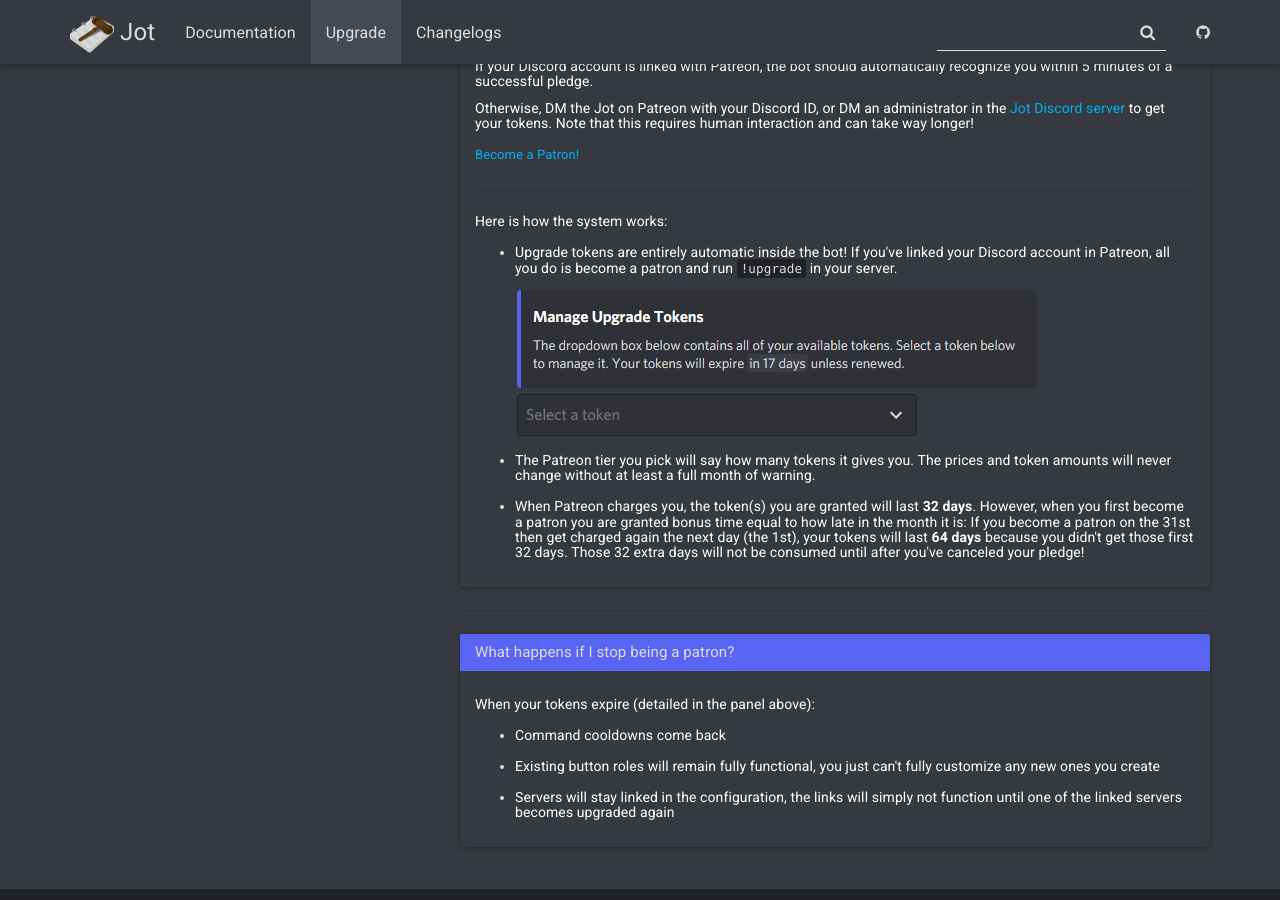
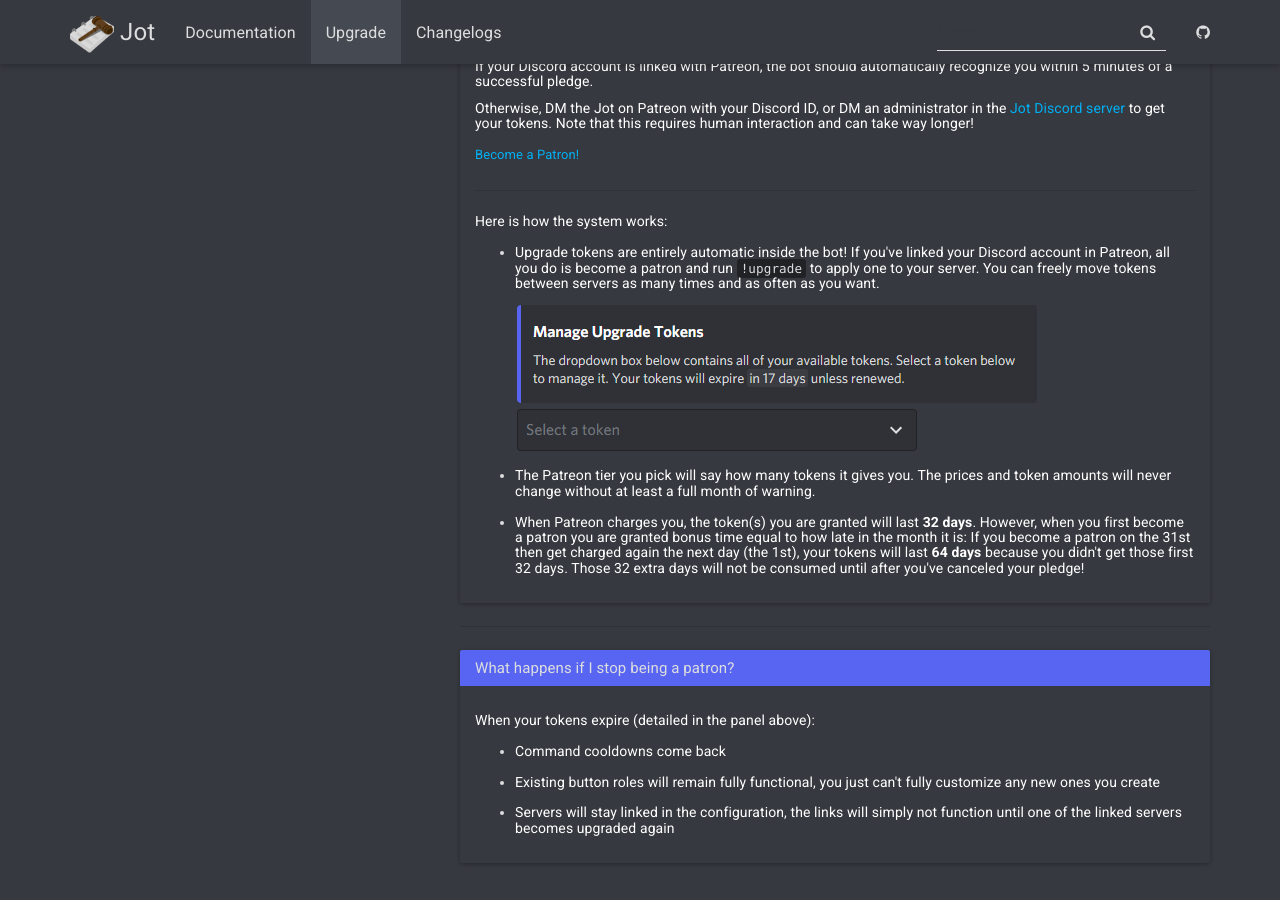
Before and after one commit to sawch/Jot, a Jekyll site: the page built from upgrade.html, in a window 1280 px wide and 900 px high, scrolled down 1073 px. Built offline with Jekyll 4.4.1, drawn with Linux system fonts in a browser that asks for light colours; comment, search, counter and statistics services are not loaded.

Commit message:
Clarify that upgrade tokens can be moved freely between servers

```diff
--- a/upgrade.html
+++ b/upgrade.html
@@ -64,7 +64,7 @@
             <h6>Here is how the system works:</h6>
             <ul>
               <li>
-                <h6>Upgrade tokens are entirely automatic inside the bot! If you've linked your Discord account in Patreon, all you do is become a patron and run <code>!upgrade</code> in your server.</h6>
+                <h6>Upgrade tokens are entirely automatic inside the bot! If you've linked your Discord account in Patreon, all you do is become a patron and run <code>!upgrade</code> to apply one to your server. You can freely move tokens between servers as many times and as often as you want.</h6>
                 <a><img src="/jot/assets/img/examples/managetokens.png" class="img-responsive" alt="Manage tokens"></a>
               </li>
               <li><h6>The Patreon tier you pick will say how many tokens it gives you. The prices and token amounts will never change without at least a full month of warning.</h6></li>
```
